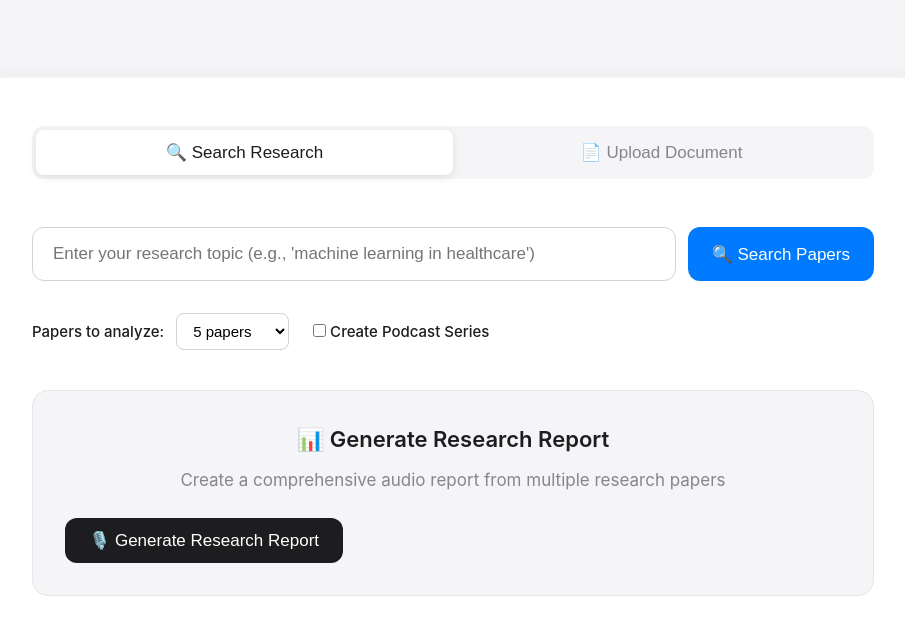
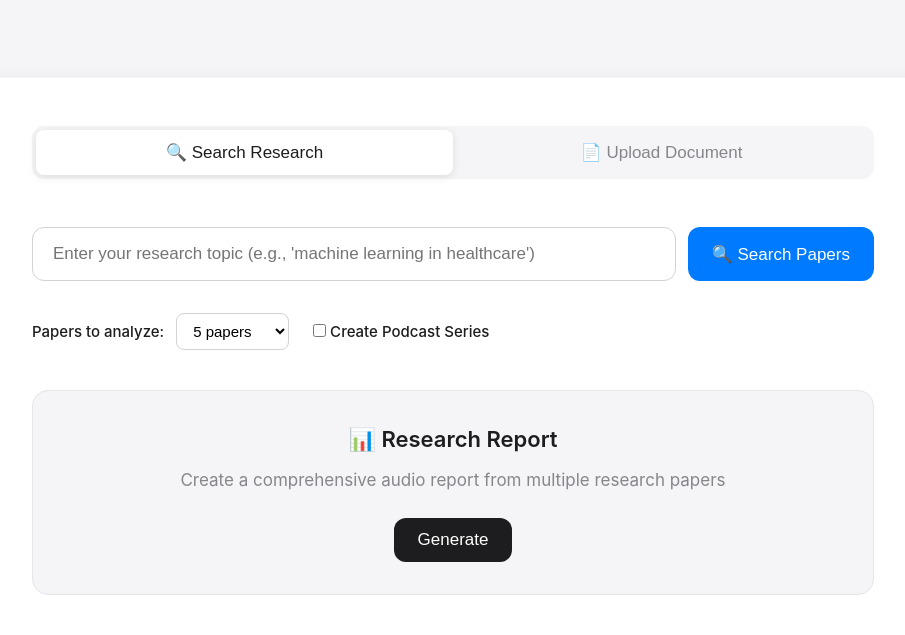
Before and after one commit to zprintln/DocuCast, a website: page public/index.html in a window 1280 px wide. Shown: the part 233-868 px from the top of the page, without its empty margins (187-1092 px from the left). Drawn offline with Linux system fonts and the light colour scheme.

Commit message:
update generate report

```diff
--- a/public/index.html
+++ b/public/index.html
@@ -503,6 +503,9 @@
             border-radius: 16px;
             border: 1px solid #e5e5ea;
             text-align: center;
+            display: flex;
+            flex-direction: column;
+            align-items: center;
         }
 
         .research-report-section h3 {
@@ -528,6 +531,7 @@
             font-weight: 500;
             cursor: pointer;
             transition: all 0.2s ease;
+            margin-top: 8px;
         }
 
         .research-report-btn:hover {
@@ -725,10 +729,10 @@
                 </div>
 
                 <div class="research-report-section">
-                    <h3>📊 Generate Research Report</h3>
+                    <h3>📊 Research Report</h3>
                     <p>Create a comprehensive audio report from multiple research papers</p>
                     <button class="action-btn secondary" id="researchReportBtn">
-                        🎙️ Generate Research Report
+                        Generate
                     </button>
                 </div>
             </div>
```
